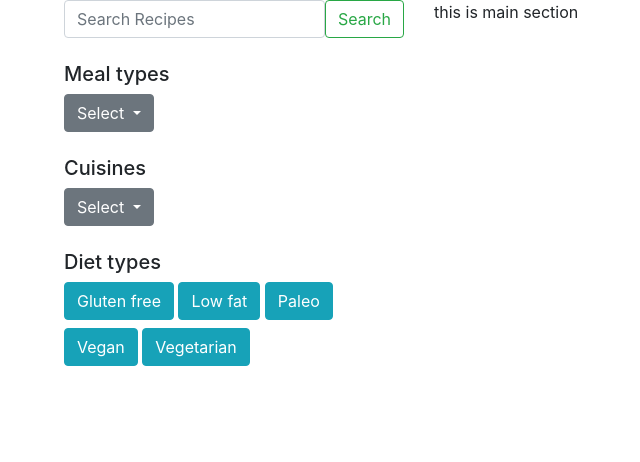
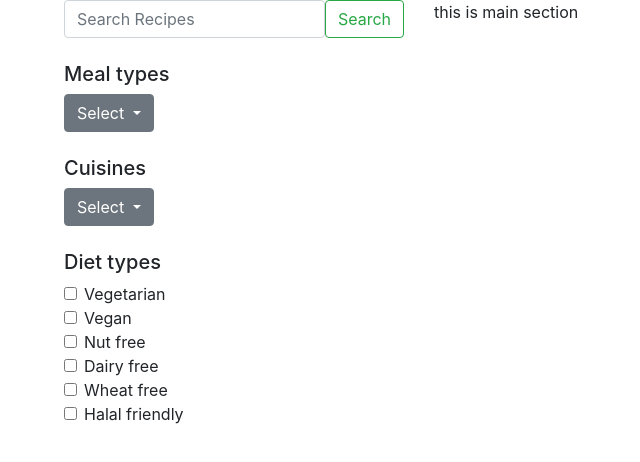
Before and after one commit to hey-chan/recipe-hackathon, a website: page index.html in a window 1280 px wide. Shown: the whole page, without its empty margins (36-676 px from the left). Drawn offline with nearby package versions, Linux system fonts and the light colour scheme.

Commit message:
added checkboxes

```diff
--- a/index.html
+++ b/index.html
@@ -72,13 +72,42 @@
         </div> <!-- close cuisine type -->
         <!-- MATT CODE DOWN BELOW -->
 
-        <div>
-          <h5>Diet types</h5>
-          <button type="button" class="btn btn-info mb-2">Gluten free</button>
-          <button type="button" class="btn btn-info mb-2">Low fat</button>
-          <button type="button" class="btn btn-info mb-2">Paleo</button>
-          <button type="button" class="btn btn-info mb-2">Vegan</button>
-          <button type="button" class="btn btn-info mb-2">Vegetarian</button>
+        <h5>Diet types</h5>
+        <div class="form-check">
+          <input class="form-check-input" type="checkbox" value="" id="defaultCheck1">
+          <label class="form-check-label" for="defaultCheck1">
+            Vegetarian
+          </label>
+        </div>
+        <div class="form-check">
+          <input class="form-check-input" type="checkbox" value="" id="defaultCheck1">
+          <label class="form-check-label" for="defaultCheck1">
+            Vegan
+          </label>
+        </div>
+        <div class="form-check">
+          <input class="form-check-input" type="checkbox" value="" id="defaultCheck1">
+          <label class="form-check-label" for="defaultCheck1">
+            Nut free
+          </label>
+        </div>
+        <div class="form-check">
+          <input class="form-check-input" type="checkbox" value="" id="defaultCheck1">
+          <label class="form-check-label" for="defaultCheck1">
+            Dairy free
+          </label>
+        </div>
+        <div class="form-check">
+          <input class="form-check-input" type="checkbox" value="" id="defaultCheck1">
+          <label class="form-check-label" for="defaultCheck1">
+            Wheat free
+          </label>
+        </div>
+        <div class="form-check">
+          <input class="form-check-input" type="checkbox" value="" id="defaultCheck1">
+          <label class="form-check-label" for="defaultCheck1">
+            Halal friendly
+          </label>
         </div>
       </div>
 
```
